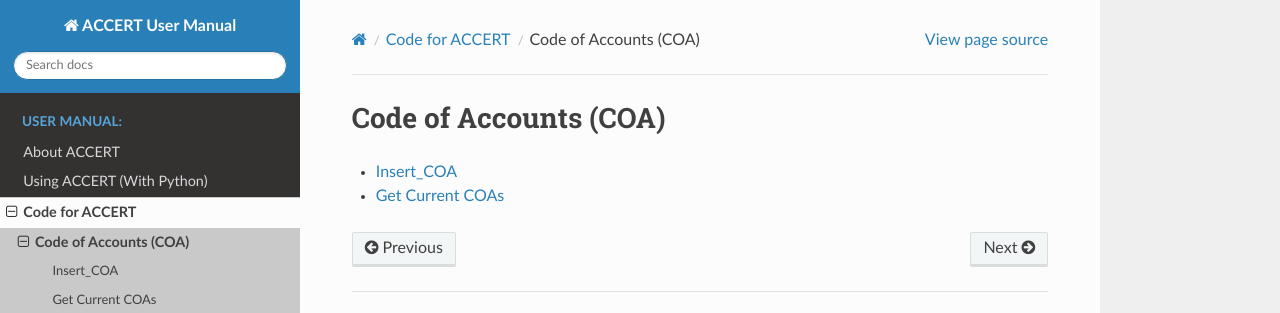
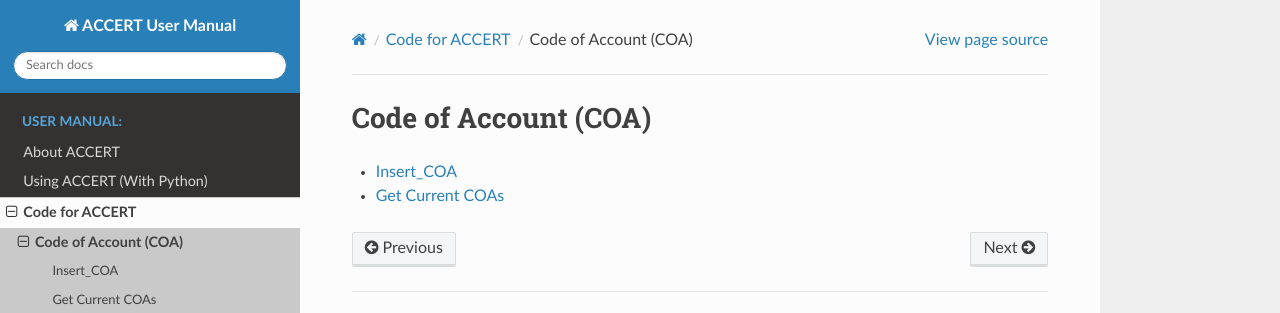
Before and after one commit to accert-dev/ACCERT, a Sphinx documentation site: the page built from docs/source/CodeOfAccounts.rst, in a window 1280 px wide. Shown: the top 313 px of the page. Built offline with Sphinx 7.4.7 and the Read the Docs theme 2.0.0, drawn with Linux system fonts in a browser that asks for light colours.

```diff
--- a/docs/source/CodeOfAccounts.rst
+++ b/docs/source/CodeOfAccounts.rst
@@ -1,8 +1,8 @@
 .. toctree::
     :maxdepth: 2
 
-Code of Accounts (COA)
-======================
+Code of Account (COA)
+=====================
 
 .. toctree::
     :maxdepth: 1
--- a/docs/source/conf.py
+++ b/docs/source/conf.py
@@ -11,7 +11,7 @@ import sys
 
 current_dir = os.getcwd()
 
-relative_path=r'\inputsIndex'
+relative_path=r'.\inputsIndex'
 
 relative_path_to_main_py = r'..\src\Main.py'
 
```
Also changed, not shown: 7 other files.
